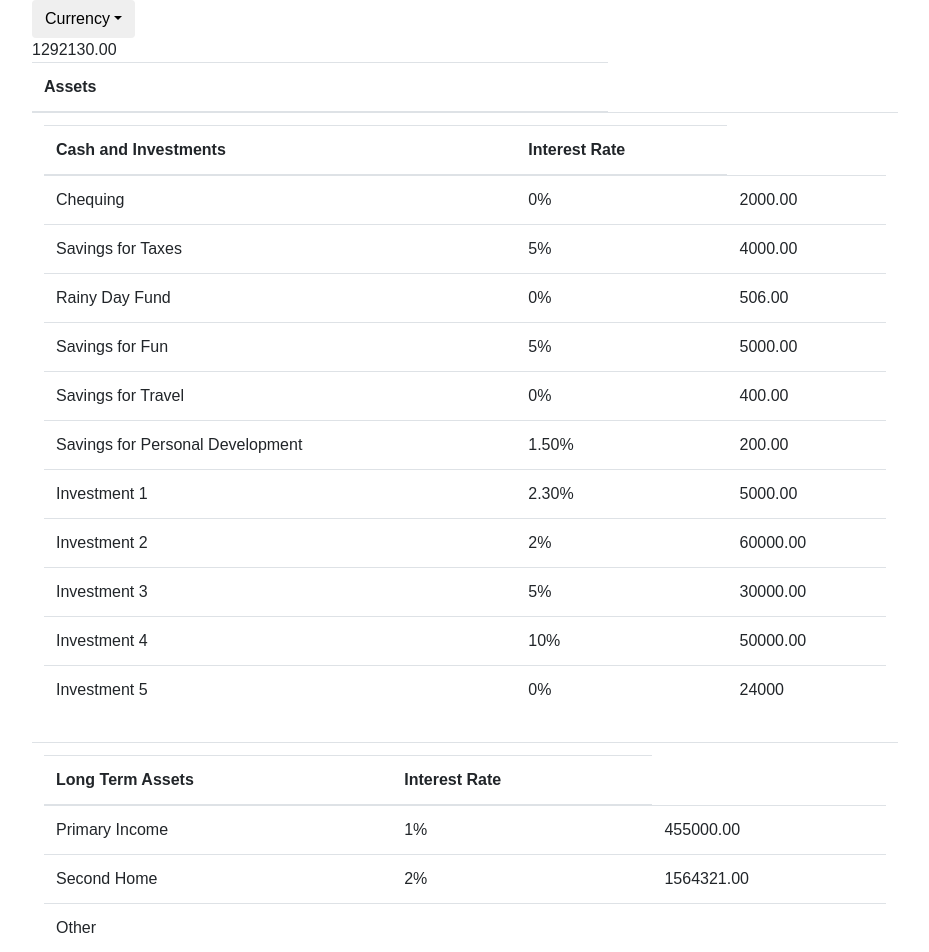
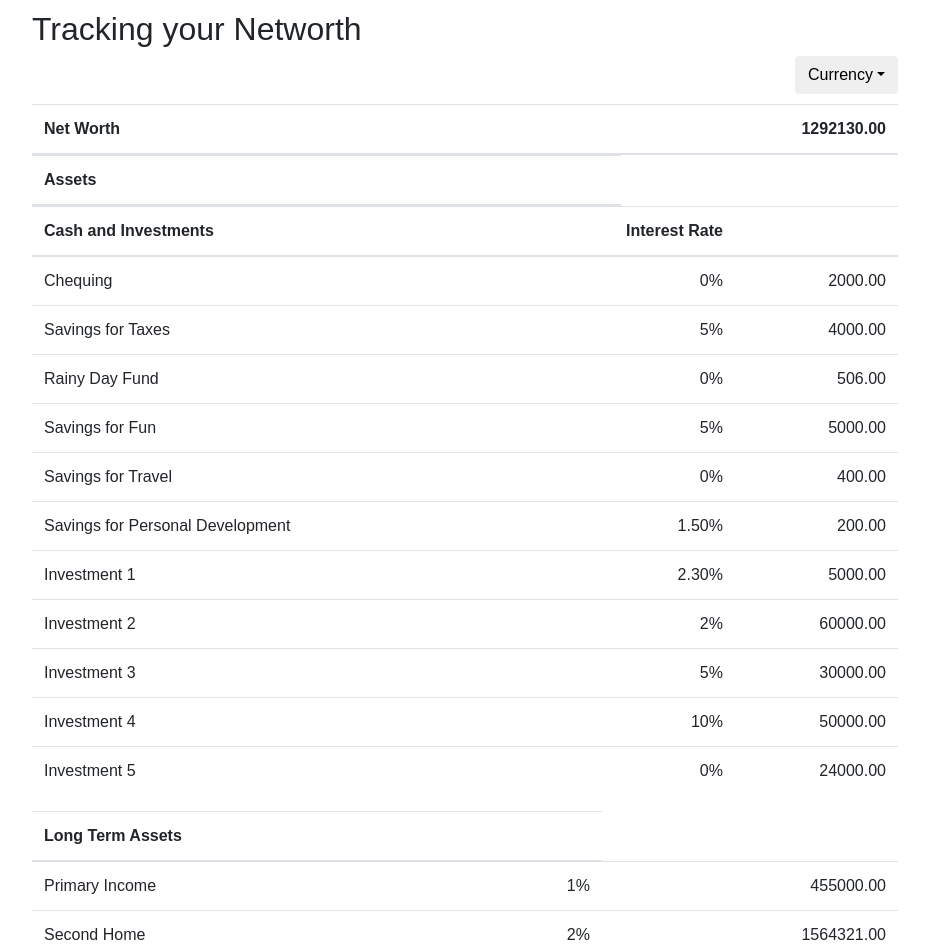
Before and after one commit to maryb86/netWorth, a React (Create React App) app: page / in a window 1280 px wide. Shown: the top 952 px of the page, without its empty margins (175-1104 px from the left). Built offline with nearby package versions, Linux system fonts and the light colour scheme.

Commit message:
First pass of styling for table

```diff
--- a/src/App.css
+++ b/src/App.css
@@ -1,7 +1,35 @@
 .App {
   max-width: 70%;
+  margin-top: 10px;
 }
 
-table th{
+td.upper-table-container, td.accounts-table-container {
+  padding: 0;
+  border-top: none;
+}
+
+.upper-table-container > table {
+  margin-bottom: 40px;
+}
+
+table th, table td, tfoot td {
+  text-align: right;
+}
+
+table td.account, table th:first-child, tfoot td:first-child {
   text-align: left;
 }
+
+tfoot {
+  border-bottom: 3px double #dee2e6;
+  font-weight: bold;
+}
+
+.net-worth{
+  text-align: right;
+}
+
+.currency-dropdown{
+  text-align: right;
+  margin-bottom: 10px;
+}
--- a/src/components/NetWorth.jsx
+++ b/src/components/NetWorth.jsx
@@ -9,9 +9,19 @@ class NetWorth extends Component {
   render() {
     return (
       <div>
+        <h2>Tracking your Networth</h2>
         <CurrencyDropdown />
-        <TotalNetWorth accounts={accounts}/>
-        <TableContainer />
+        <table className="table">
+          <thead>
+              <tr>
+                <th>Net Worth</th>
+                <th className="net-worth">
+                  <TotalNetWorth accounts={accounts}/>
+                </th>
+              </tr>
+            </thead>
+            <TableContainer />
+        </table>
       </div>
     );
   }
--- a/src/components/TableContainer.jsx
+++ b/src/components/TableContainer.jsx
@@ -5,14 +5,22 @@ import UpperTable from './tables/UpperTable';
 class TotalNetWorth extends Component {
   render() {
     return (
-      <div className="table-container">
+      <tbody className="table-container">
+        <tr>
+          <td colSpan="2" className="upper-table-container">
             <UpperTable
               type="assets"
             />
+          </td>
+        </tr>
+        <tr>
+          <td colSpan="2" className="upper-table-container">
             <UpperTable
               type="liabilities"
             />
-      </div>
+          </td>
+        </tr>
+      </tbody>
     );
   }
 }
--- a/src/components/TotalNetWorth.jsx
+++ b/src/components/TotalNetWorth.jsx
@@ -5,7 +5,7 @@ import calcTotalNetWorth from '../util/calcUtil'
 class TotalNetWorth extends Component {
   render() {
     return (
-      <div className="net-worth-total">{calcTotalNetWorth(this.props.accounts)}</div>
+      <span className="net-worth-total">{calcTotalNetWorth(this.props.accounts)}</span>
     );
   }
 }
--- a/src/components/tables/AccountsTable.jsx
+++ b/src/components/tables/AccountsTable.jsx
@@ -8,7 +8,7 @@ class AccountsTable extends Component {
     const rows = this.props.accounts.map((account) => {
       return (
         <tr key={account.account}>
-          <td key={account.account}>{account.account}</td>
+          <td key={account.account} className="account">{account.account}</td>
           {account.monthlyPayment ? <td key={account.monthlyPayment}>{account.monthlyPayment}</td> : null}
           <td key={account.interestRate}>{account.interestRate}</td>
           <td key={account.amount}>{account.amount}</td>
@@ -34,6 +34,7 @@ class AccountsTable extends Component {
         <thead>
           <tr>
             {this._getHeader()}
+            <th></th>
           </tr>
         </thead>
           <tbody>
--- a/src/components/tables/UpperTable.jsx
+++ b/src/components/tables/UpperTable.jsx
@@ -8,8 +8,12 @@ import calcTotalForType from '../../util/calcUtil'
 
 class UpperTable extends Component {
 
-  _getHeaders(term, headers) {
-    return [headers[term]].concat(headers.commonColumns)
+  _getHeaders(term, availableHeaders) {
+    let headers = [availableHeaders[term]];
+    if (term === "shortTerm") {
+      headers = headers.concat(availableHeaders.commonColumns)
+    }
+    return headers;
   }
 
   render() {
@@ -19,7 +23,6 @@ class UpperTable extends Component {
     const longTermHeaders = this._getHeaders("longTerm", headers);
 
     return (
-      <div className="upper-table">
       <table className="table">
         <thead>
           <tr>
@@ -28,7 +31,7 @@ class UpperTable extends Component {
         </thead>
         <tbody>
           <tr>
-              <td colSpan={shortTermHeaders.length}>
+            <td colSpan={shortTermHeaders.length + 1} className="accounts-table-container">
               <AccountsTable
                 headers={shortTermHeaders}
                 accounts={accounts[type].shortTerm}
@@ -36,7 +39,7 @@ class UpperTable extends Component {
             </td>
           </tr>
           <tr>
-              <td colSpan={longTermHeaders.length}>
+            <td colSpan={longTermHeaders.length + 1} className="accounts-table-container">
               <AccountsTable
                 headers={longTermHeaders}
                 accounts={accounts[type].longTerm}
@@ -51,7 +54,6 @@ class UpperTable extends Component {
             </tr>
         </tfoot>
       </table>
-      </div>
     );
   }
 }
--- a/src/store/accounts.js
+++ b/src/store/accounts.js
@@ -53,7 +53,7 @@ const accounts = {
             {
                 account: "Investment 5",
                 interestRate: "0%",
-                amount: "24000"
+                amount: "24000.00"
             },
         ],
         longTerm: [
```
Also changed, not shown: 2 other files (tests, documents, lock files or other folders). Lines whose indentation alone changed are shown as unchanged.
